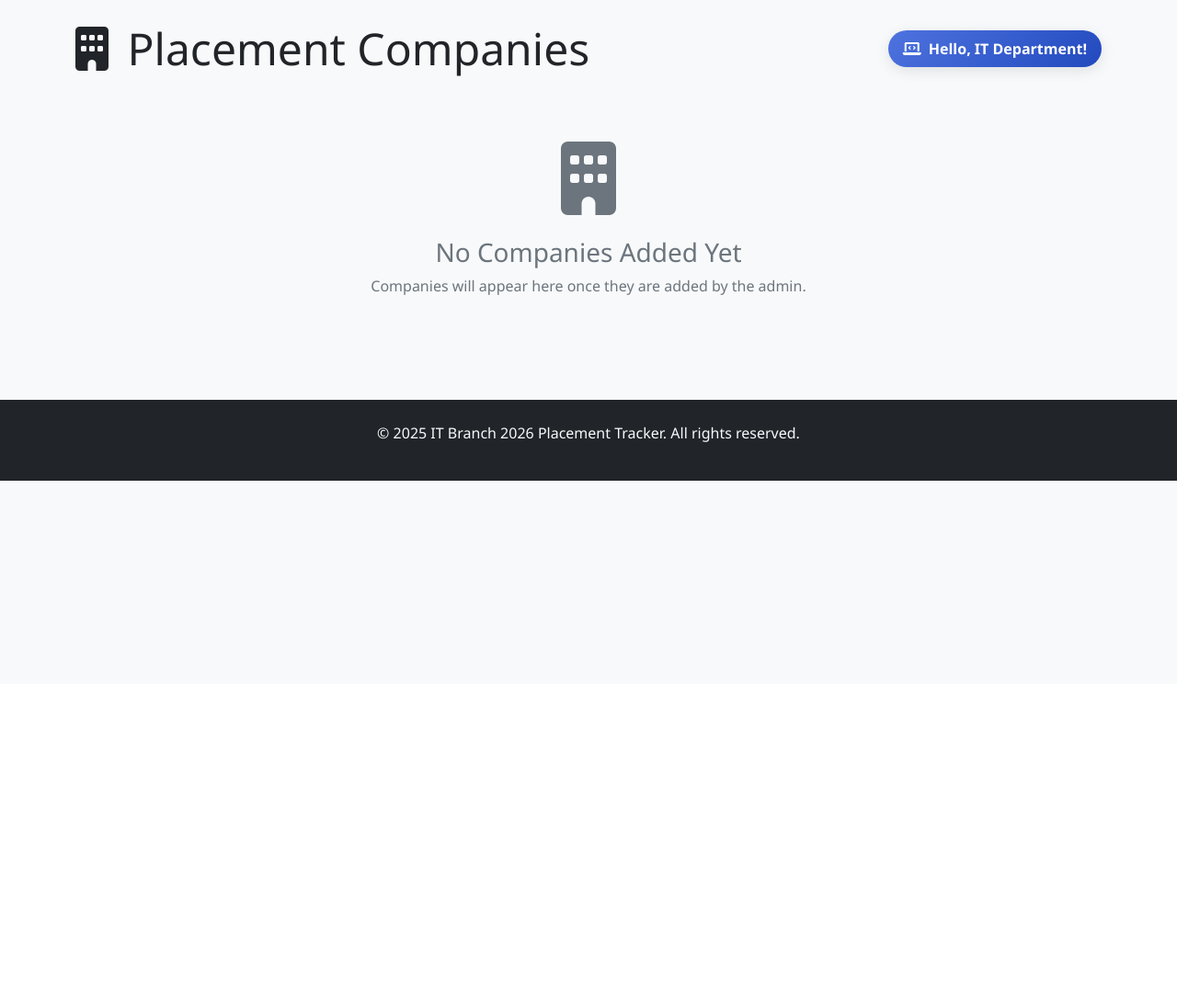
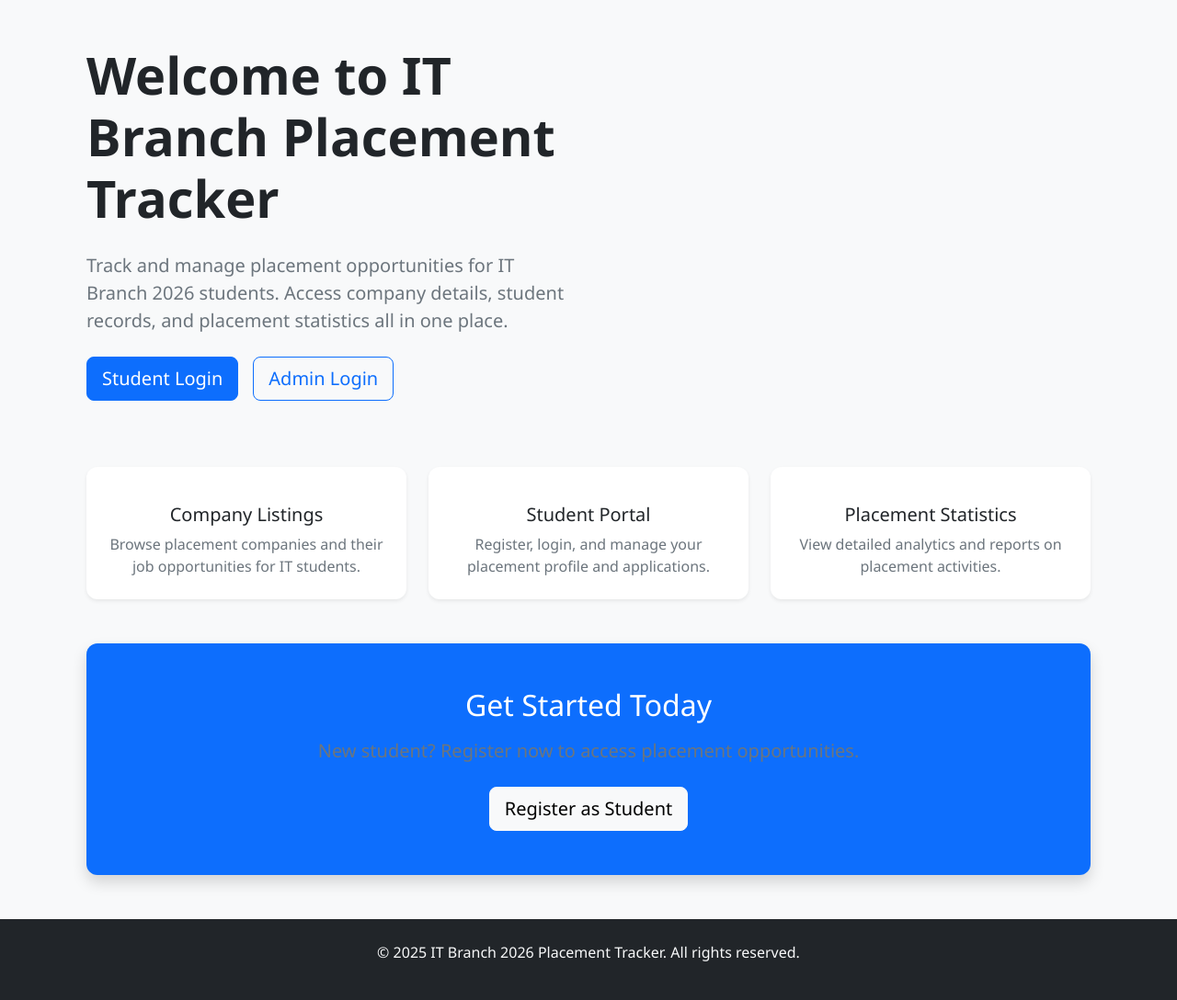
Before and after one commit to PUKKILLA-VAMSIKRISHNA/Placement_Tracker_2026, a Flask app: page / in a window 1280 px wide. Shown: the part 56-1144 px from the top of the page at 92% size. Before the commit the page ends 579 px from the top, so only its background shows below. Run offline with Flask 3, Linux system fonts and the light colour scheme.

Commit message:
Add home page and protect companies page with authentication

```diff
--- a/app.py
+++ b/app.py
@@ -84,15 +84,25 @@ def test_supabase_storage():
 
 @app.route('/')
 def index():
-    """Main page displaying all companies as cards"""
+    """Home page"""
+    return render_template('home.html')
+
+@app.route('/companies')
+def companies():
+    """Companies page - requires login (student or admin)"""
+    # Check if user is logged in (either as student or admin)
+    if 'user_id' not in session and 'student_id' not in session:
+        flash('Please login to view placement companies.', 'warning')
+        return redirect(url_for('index'))
+
     if not supabase:
         return render_template('index.html', companies=[])
 
     try:
         # Fetch all companies from Supabase
         response = supabase.table('companies').select('*').execute()
-        companies = response.data
-        return render_template('index.html', companies=companies)
+        companies_list = response.data
+        return render_template('index.html', companies=companies_list)
     except Exception as e:
         flash(f'Error loading companies: {str(e)}', 'error')
         return render_template('index.html', companies=[])
--- a/templates/base.html
+++ b/templates/base.html
@@ -75,6 +75,14 @@
 
             <div class="collapse navbar-collapse" id="navbarNav">
                 <div class="navbar-nav ms-auto">
+                    {% if session.get('student_id') or session.get('user_id') %}
+                        <!-- Logged in users can see companies -->
+                        <a class="nav-link me-3" href="{{ url_for('companies') }}">
+                            <i class="fas fa-building me-1"></i>
+                            Companies
+                        </a>
+                    {% endif %}
+
                     <a class="nav-link me-3" href="{{ url_for('developers') }}">
                         <i class="fas fa-users me-1"></i>
                         Developers
@@ -85,16 +93,6 @@
                         <a class="nav-link me-3" href="{{ url_for('student_dashboard') }}">
                             <i class="fas fa-user me-1"></i>
                             Dashboard
-                        </a>
-                        <a class="nav-link me-3" href="{{ url_for('student_logout') }}">
-                            <i class="fas fa-sign-out-alt me-1"></i>
-                            Logout
-                        </a>
-                    {% elif session.get('student_id') %}
-                        <!-- Student is logged in -->
-                        <a class="nav-link me-3" href="{{ url_for('student_dashboard') }}">
-                            <i class="fas fa-user me-1"></i>
-                            {{ session.get('student_name', 'Student') }}
                         </a>
                         <a class="nav-link me-3" href="{{ url_for('student_logout') }}">
                             <i class="fas fa-sign-out-alt me-1"></i>
--- /dev/null
+++ b/templates/home.html
@@ -0,0 +1,96 @@
+{% extends "base.html" %}
+
+{% block title %}Home - IT Branch 2026 Placements{% endblock %}
+
+{% block content %}
+<div class="container mt-5">
+    <div class="row align-items-center mb-5">
+        <div class="col-lg-6">
+            <h1 class="display-4 fw-bold mb-4">Welcome to IT Branch Placement Tracker</h1>
+            <p class="lead mb-4">Track and manage placement opportunities for IT Branch 2026 students. Access company details, student records, and placement statistics all in one place.</p>
+            <div class="d-flex gap-3">
+                <a href="{{ url_for('student_login') }}" class="btn btn-primary btn-lg">
+                    <i class="bi bi-person-circle"></i> Student Login
+                </a>
+                <a href="{{ url_for('admin_login') }}" class="btn btn-outline-primary btn-lg">
+                    <i class="bi bi-shield-lock"></i> Admin Login
+                </a>
+            </div>
+        </div>
+        <div class="col-lg-6 text-center">
+            <i class="bi bi-building" style="font-size: 200px; color: #0d6efd;"></i>
+        </div>
+    </div>
+
+    <div class="row g-4 mt-5">
+        <div class="col-md-4">
+            <div class="card h-100 shadow-sm border-0">
+                <div class="card-body text-center p-4">
+                    <div class="mb-3">
+                        <i class="bi bi-building-fill" style="font-size: 48px; color: #0d6efd;"></i>
+                    </div>
+                    <h5 class="card-title">Company Listings</h5>
+                    <p class="card-text text-muted">Browse placement companies and their job opportunities for IT students.</p>
+                </div>
+            </div>
+        </div>
+
+        <div class="col-md-4">
+            <div class="card h-100 shadow-sm border-0">
+                <div class="card-body text-center p-4">
+                    <div class="mb-3">
+                        <i class="bi bi-people-fill" style="font-size: 48px; color: #198754;"></i>
+                    </div>
+                    <h5 class="card-title">Student Portal</h5>
+                    <p class="card-text text-muted">Register, login, and manage your placement profile and applications.</p>
+                </div>
+            </div>
+        </div>
+
+        <div class="col-md-4">
+            <div class="card h-100 shadow-sm border-0">
+                <div class="card-body text-center p-4">
+                    <div class="mb-3">
+                        <i class="bi bi-graph-up-arrow" style="font-size: 48px; color: #dc3545;"></i>
+                    </div>
+                    <h5 class="card-title">Placement Statistics</h5>
+                    <p class="card-text text-muted">View detailed analytics and reports on placement activities.</p>
+                </div>
+            </div>
+        </div>
+    </div>
+
+    <div class="row mt-5 mb-5">
+        <div class="col-12 text-center">
+            <div class="card bg-primary text-white shadow">
+                <div class="card-body p-5">
+                    <h2 class="mb-3">Get Started Today</h2>
+                    <p class="lead mb-4">New student? Register now to access placement opportunities.</p>
+                    <a href="{{ url_for('student_register') }}" class="btn btn-light btn-lg">
+                        <i class="bi bi-person-plus"></i> Register as Student
+                    </a>
+                </div>
+            </div>
+        </div>
+    </div>
+</div>
+
+<style>
+.card {
+    transition: transform 0.3s ease, box-shadow 0.3s ease;
+}
+
+.card:hover {
+    transform: translateY(-5px);
+    box-shadow: 0 10px 20px rgba(0, 0, 0, 0.1) !important;
+}
+
+.display-4 {
+    color: #212529;
+}
+
+.lead {
+    color: #6c757d;
+}
+</style>
+{% endblock %}
```
